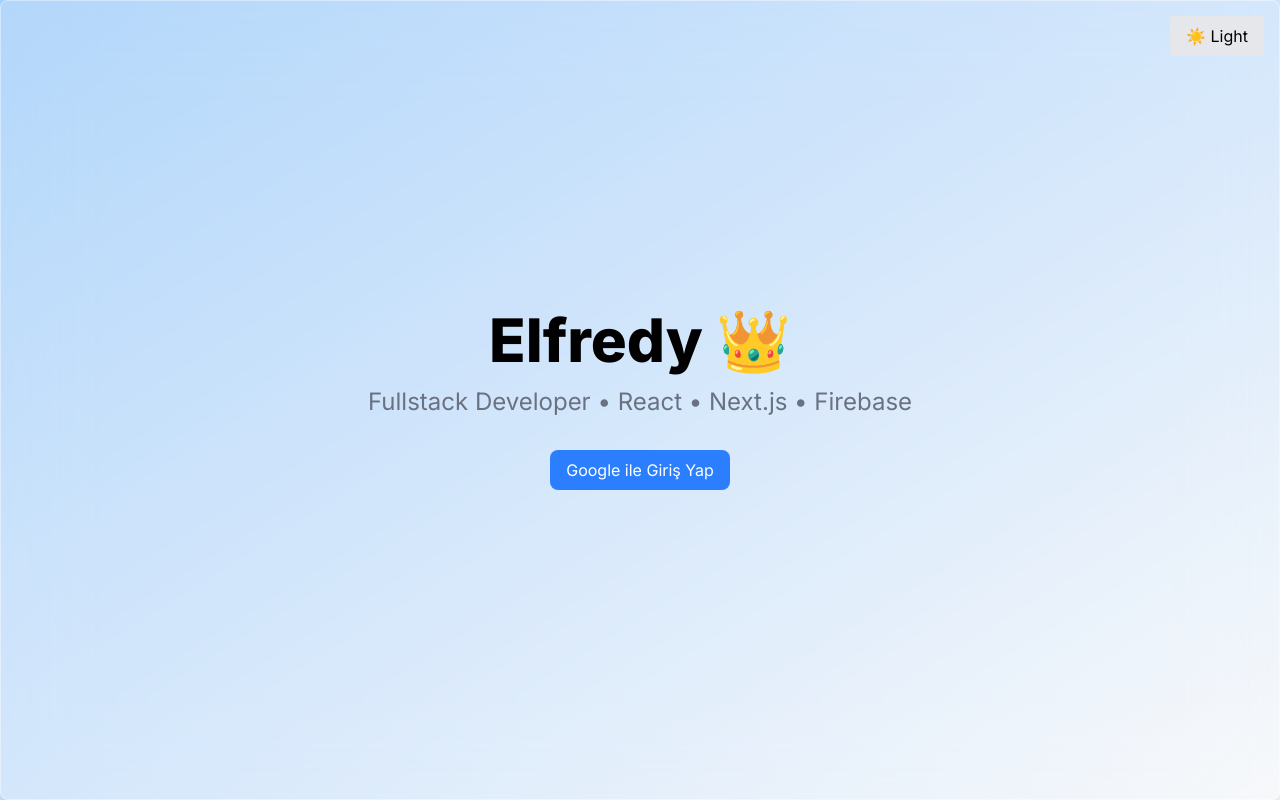
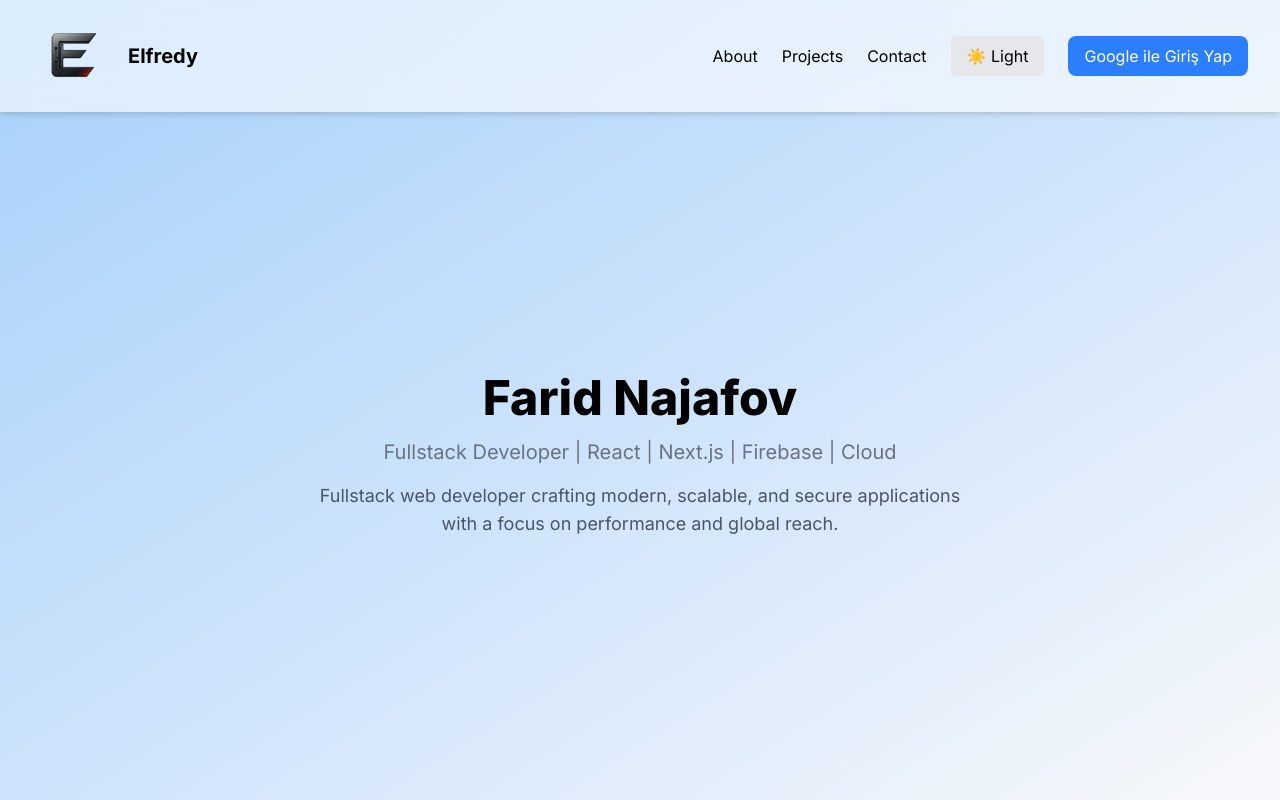
Before and after one commit to elfredy/elfredy-portfolio, a Next.js app: page / in a window 1280 px wide. Built offline with nearby package versions, Linux system fonts and the light colour scheme; no server answers.

Commit message:
design changed v.1

```diff
--- a/src/app/layout.tsx
+++ b/src/app/layout.tsx
@@ -1,6 +1,7 @@
 import "./globals.css";
 import { ThemeProvider } from "@/components/ThemeProvider";
 import { Inter } from "next/font/google";
+import Navbar from "@/components/Navbar";
 
 const inter = Inter({ subsets: ["latin"] });
 
@@ -38,9 +39,12 @@
   children: React.ReactNode;
 }) {
   return (
-    <html lang="tr" className={inter.className}>
+    <html lang="en" className={inter.className}>
       <ThemeProvider>
-        <body>{children}</body>
+        <body>
+          <Navbar />
+          {children}
+        </body>
       </ThemeProvider>
     </html>
   );
--- a/src/app/page.tsx
+++ b/src/app/page.tsx
@@ -1,9 +1,7 @@
 "use client";
 
-import ThemeToggle from "@/components/ThemeToggle";
 import useAuth from "@/hooks/useAuth";
-import LoginButton from "@/components/LoginButton";
-import LogoutButton from "@/components/LogOutButton";
+
 import { motion } from "framer-motion";
 
 export default function Home() {
@@ -14,56 +12,34 @@
   }
 
   return (
-    <main className="relative flex flex-col justify-center items-center p-4 min-h-screen">
-      <div className="absolute top-4 right-4">
-        <ThemeToggle />
-      </div>
-      <motion.div
-        initial={{ opacity: 0, scale: 0.55 }}
-        animate={{ opacity: 1, scale: 1 }}
-        transition={{ duration: 1 }}
-        className="
-    absolute inset-0
-    bg-white/15 dark:bg-black/20
-    backdrop-blur-2xl
-    border border-white/40 dark:border-white/10
-    shadow-lg
-    rounded-lg
-    z-[-1]
-  "
-      ></motion.div>
-
+    <main className="relative flex flex-col justify-center items-center p-4 pt-32 min-h-screen">
       <motion.h1
         initial={{ opacity: 0, y: -50 }}
         animate={{ opacity: 1, y: 0 }}
         transition={{ duration: 0.8 }}
-        className="text-3xl sm:text-4xl md:text-5xl lg:text-6xl font-extrabold mb-4 text-center"
+        className="text-5xl font-extrabold mb-4 text-center"
       >
-        Elfredy 👑
+        Farid Najafov
       </motion.h1>
 
       <motion.h2
         initial={{ opacity: 0, y: 50 }}
         animate={{ opacity: 1, y: 0 }}
         transition={{ duration: 1 }}
-        className="text-lg sm:text-xl md:text-2xl text-gray-500 dark:text-gray-400 mb-8 text-center"
+        className="text-xl text-gray-500 dark:text-gray-400 mb-4 text-center"
       >
-        Fullstack Developer • React • Next.js • Firebase
+        Fullstack Developer | React | Next.js | Firebase | Cloud
       </motion.h2>
 
-      {user ? (
-        <div className="flex flex-col items-center">
-          <p>Hoşgeldin, {user.displayName}</p>
-          <img
-            src={user.photoURL || ""}
-            alt="Profil"
-            className="rounded-full w-20 h-20 mb-4"
-          />
-          <LogoutButton />
-        </div>
-      ) : (
-        <LoginButton />
-      )}
+      <motion.p
+        initial={{ opacity: 0, y: 50 }}
+        animate={{ opacity: 1, y: 0 }}
+        transition={{ duration: 1.2 }}
+        className="text-lg text-gray-600 dark:text-gray-300 text-center max-w-2xl"
+      >
+        Fullstack web developer crafting modern, scalable, and secure
+        applications with a focus on performance and global reach.
+      </motion.p>
     </main>
   );
 }
--- a/src/app/projects/page.tsx
+++ b/src/app/projects/page.tsx
@@ -6,7 +6,7 @@
   const projects: Project[] = await getProjects();
 
   return (
-    <main className="p-8 max-w-7xl mx-auto">
+    <div className="p-8 max-w-7xl mx-auto pt-32">
       <h1 className="text-4xl font-extrabold mb-12 text-center">Projelerim</h1>
       <div className="grid grid-cols-1 sm:grid-cols-2 md:grid-cols-3 xl:grid-cols-4 gap-8">
         {projects.map((project, index) => (
@@ -38,6 +38,6 @@
           </motion.div>
         ))}
       </div>
-    </main>
+    </div>
   );
 }
--- /dev/null
+++ b/src/components/Navbar.tsx
@@ -0,0 +1,31 @@
+"use client";
+
+import Link from "next/link";
+import ThemeToggle from "./ThemeToggle";
+import useAuth from "@/hooks/useAuth";
+import LoginButton from "./LoginButton";
+import LogoutButton from "./LogOutButton";
+
+export default function Navbar() {
+  const { user } = useAuth();
+
+  return (
+    <nav className="flex justify-between items-center py-4 px-8 bg-white/60 dark:bg-black/60 backdrop-blur-lg shadow-md fixed top-0 left-0 right-0 z-50">
+      <div className="flex items-center gap-4">
+        <Link href="/">
+          <img src="/logomaster.png" alt="Logo" className="w-20 h-20" />
+        </Link>
+        <span className="text-xl font-bold">Elfredy</span>
+      </div>
+
+      <div className="flex items-center gap-6">
+        <Link href="/about">About</Link>
+        <Link href="/projects">Projects</Link>
+        <Link href="/contact">Contact</Link>
+        {user && <Link href="/admin">Admin</Link>}
+        <ThemeToggle />
+        {user ? <LogoutButton /> : <LoginButton />}
+      </div>
+    </nav>
+  );
+}
--- a/src/components/ThemeToggle.tsx
+++ b/src/components/ThemeToggle.tsx
@@ -8,7 +8,7 @@
   return (
     <button
       onClick={() => setTheme(theme === "light" ? "dark" : "light")}
-      className="px-4 py-2 bg-gray-200 dark:bg-gray-700 rounded"
+      className="px-4 py-2 cursor-pointer bg-gray-200 dark:bg-gray-700 rounded"
     >
       {theme === "light" ? "🌙 Dark" : "☀️ Light"}
     </button>
```
Also changed, not shown: public/logomaster.png (added).
